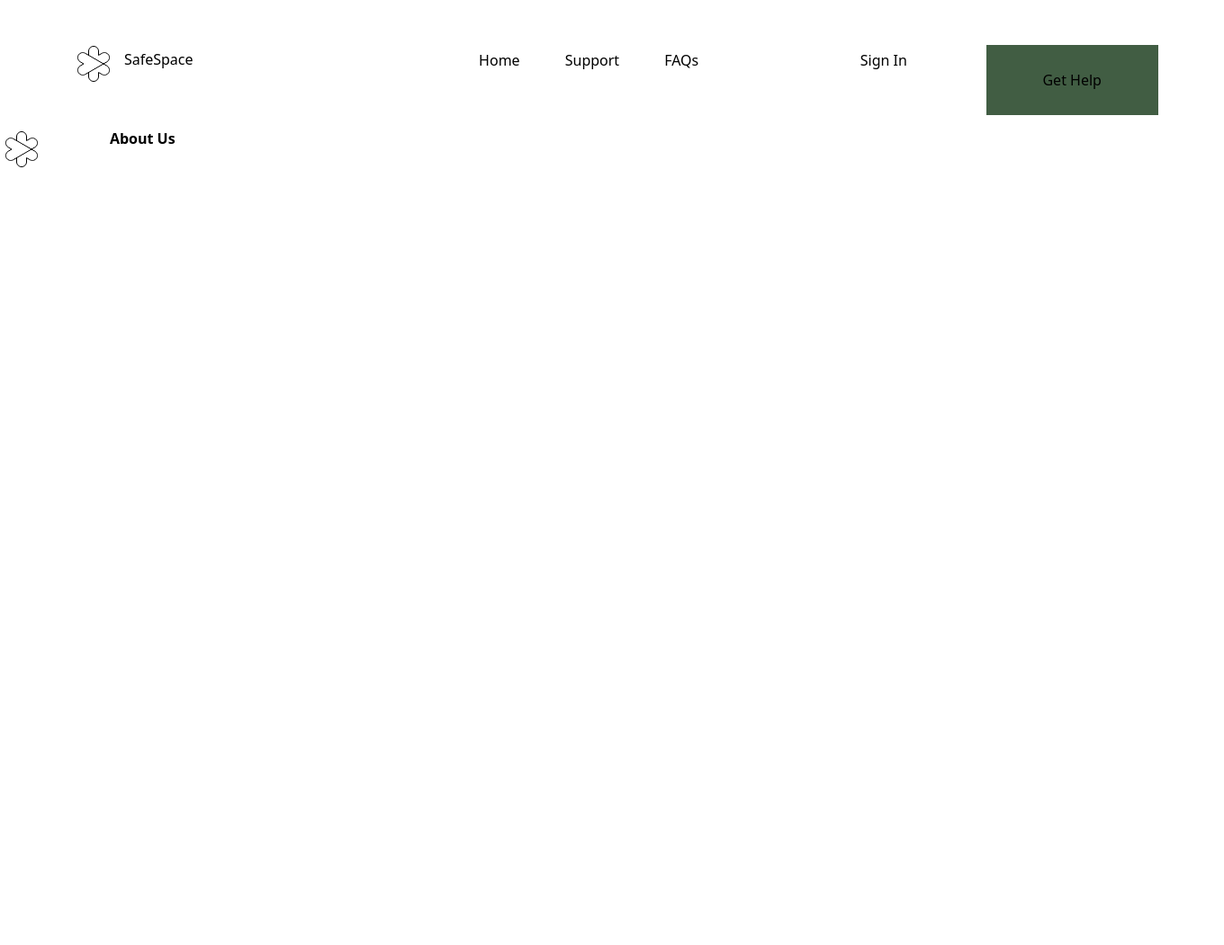
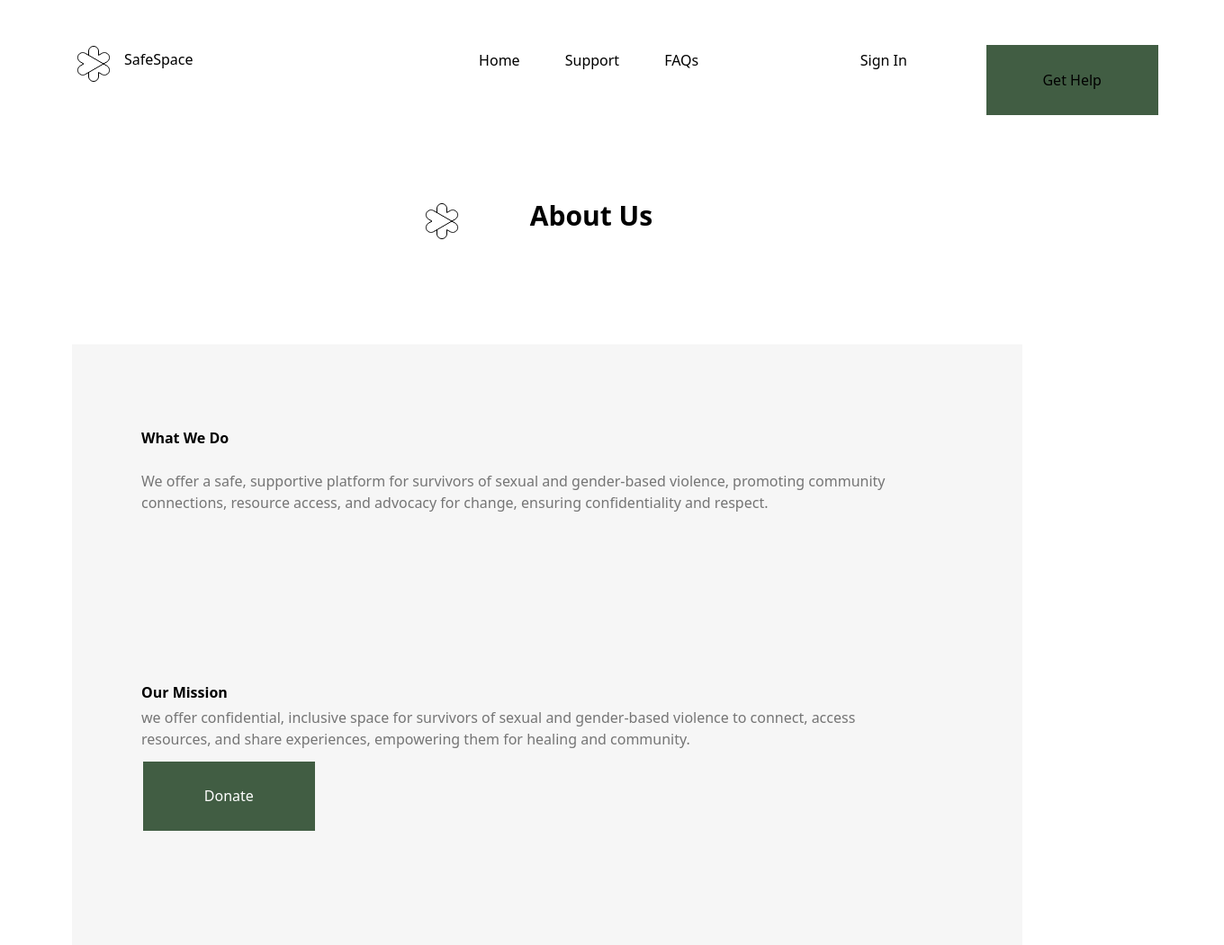
Before and after one commit to webfalaInitiative/Group2-safeHorizon, a website: page src/about.html in a window 1280 px wide. Shown: the whole page at 90% size, 1360 px wide, since content can reach past the window. Before the commit the page ends 800 px from the top, so only its background shows below. Drawn offline with nearby package versions, Linux system fonts and the light colour scheme.

Commit message:
final-project

```diff
--- a/src/about.html
+++ b/src/about.html
@@ -26,9 +26,20 @@
 
         </div>
     </header>
-    <div class="flex gap-[0.44rem]">
+    <div class="flex gap-[0.44rem] ml-[29.18rem] mr-[31.5rem] mt-[5rem]">
         <div class="w-[7.18rem] h-[7.12rem]"><img src="Vector/icon.svg" alt=""></div>
-        <div class="font-bold">About Us</div>
+        <div class="font-bold text-3xl">About Us</div>
+    </div>
+    <div class="mt-[2.93rem] ml-[5rem] bg-[#F6F6F6] w-[66rem] h-[41.75rem] mr-[4.37rem]">
+        <div class="w-[68.68rem] h-[0.75rem] pt-[5.75rem] pr-[6.5rem] pl=[4.81rem] ml-[4.81rem]">
+            <h2 class="font-bold">What We Do</h2>
+            <p class="mt-[1.5rem] text-[#757575]">We offer a safe, supportive platform for survivors of sexual and gender-based violence, promoting community <br> connections, resource access, and advocacy for change, ensuring confidentiality and respect.</p>
+        </div>
+        <div class="ml-[4.81rem] pt-[4.62rem] mt-[13.06rem] w-[66.68rem] h-[7.18rem]">
+            <h2 class="font-bold">Our Mission</h2>
+            <p class="mt-[0.25rem] text-[#757575]">we offer confidential, inclusive space for survivors of sexual and gender-based violence to connect, access <br> resources, and share experiences, empowering them for healing and community.</p>
+        </div>
+        <button class="mt-[3rem] mb-[1.06rem] mr-[63.12rem] ml-[4.93rem] p-[0.62rem] gap-[0.62rem] text-[#FFFFFF] w-[11.93rem] h-[4.87rem] bg-[#415D43]">Donate</button>
     </div>
 </body>
 </html>
```
